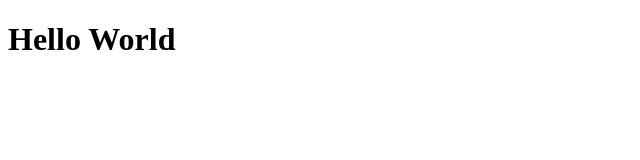
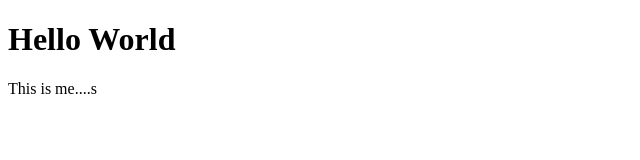
Before and after one commit to DhanushKumar19/hello-world, a plain HTML site: page index.html in a window 1280 px wide. Shown: the full height of the page, 0-640 px from the left. Drawn offline with Linux system fonts and the light colour scheme.

Commit message:
Update index.html

```diff
--- a/index.html
+++ b/index.html
@@ -8,5 +8,6 @@
 </head>
 <body>
     <h1>Hello World</h1>
+    <p>This is me....s</p>
 </body>
 </html>
```
